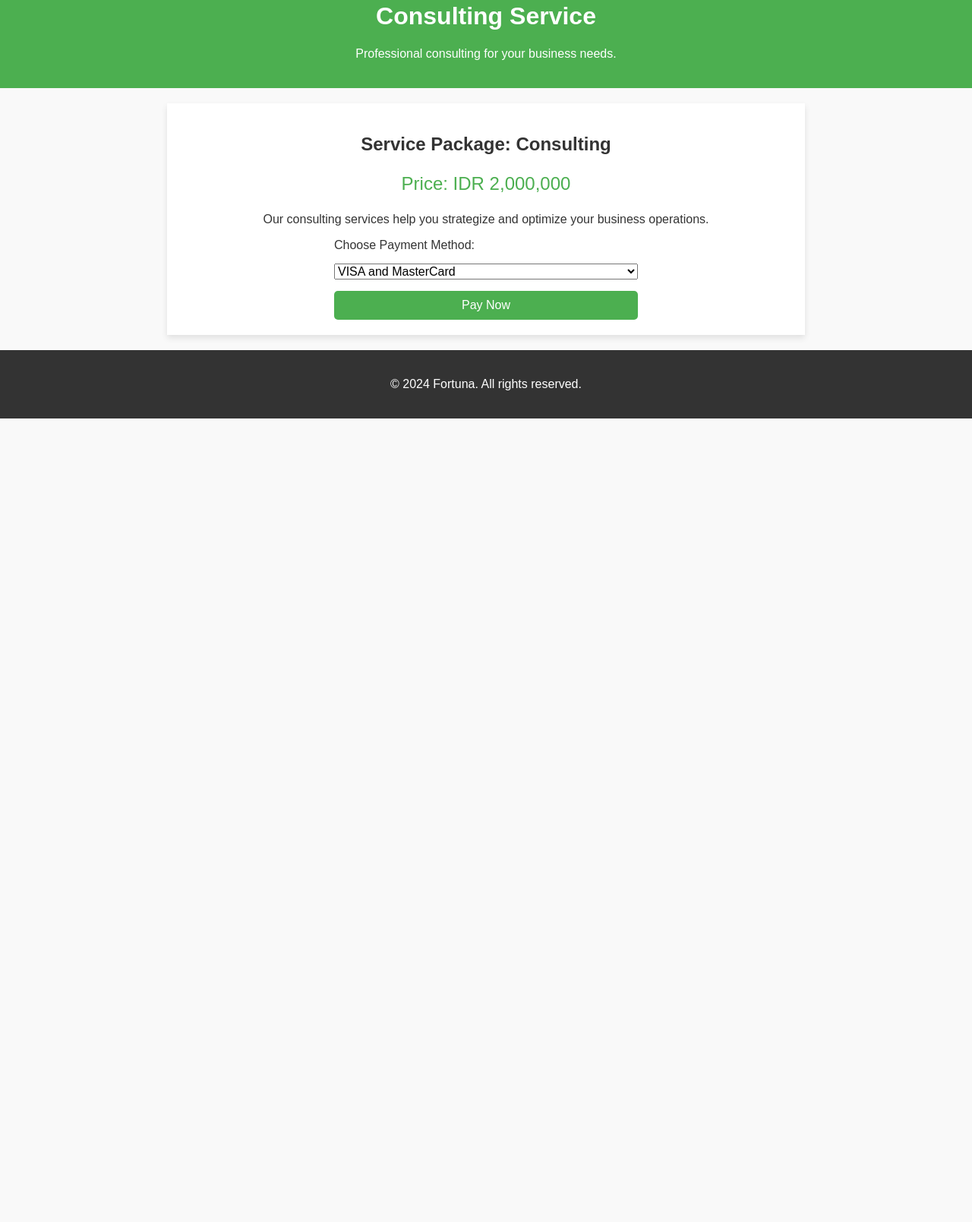
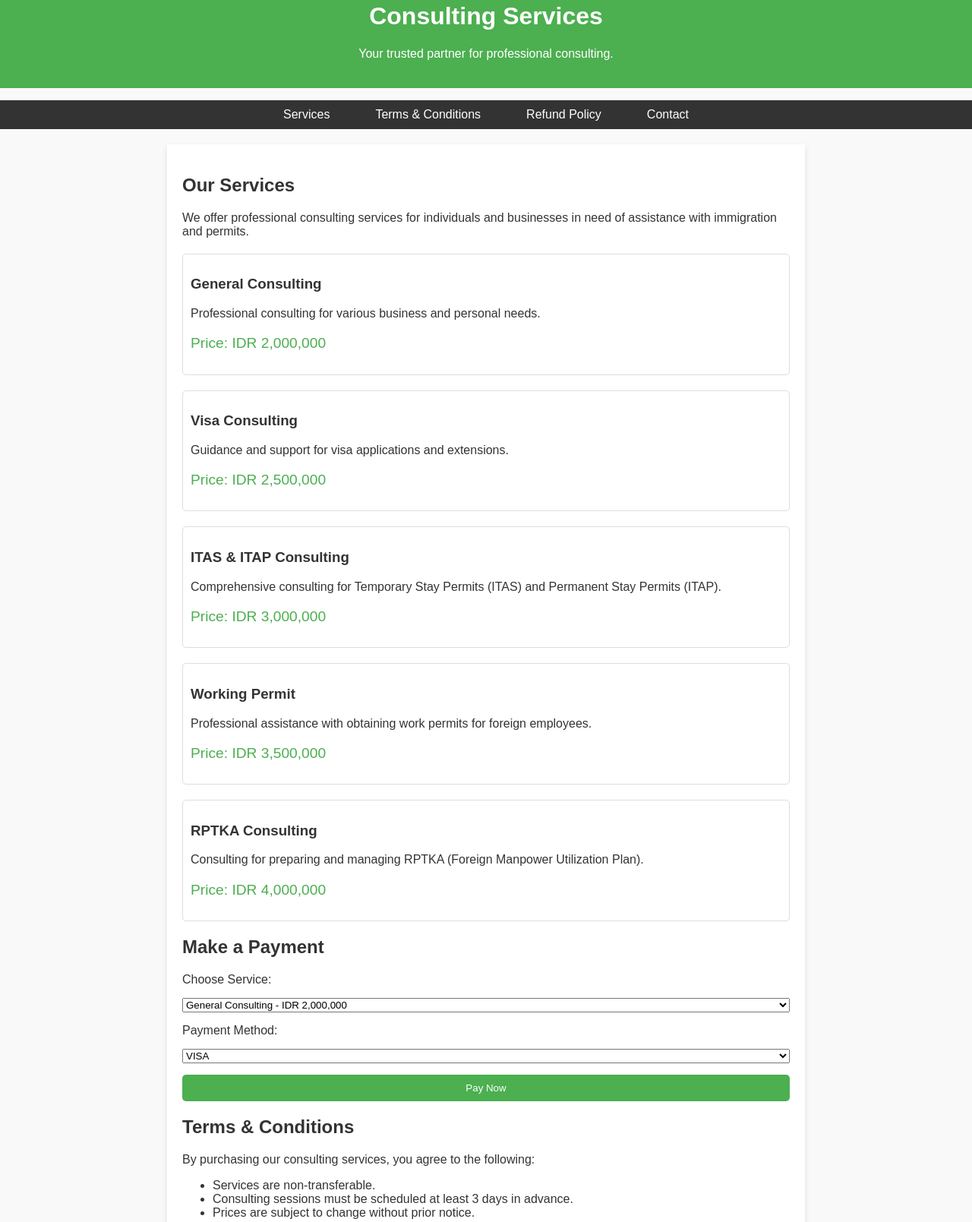
Before and after one commit to angga-syah/fortuna, a plain HTML site: page index.html in a window 1280 px wide. Shown: the part 38-1647 px from the top of the page at 76% size. Before the commit the page ends 800 px from the top, so only its background shows below. Drawn offline with Linux system fonts and the light colour scheme.

Commit message:
Add files via upload

```diff
--- a/index.html
+++ b/index.html
@@ -3,37 +3,115 @@
 <head>
     <meta charset="UTF-8">
     <meta name="viewport" content="width=device-width, initial-scale=1.0">
-    <title>Fortuna-Consulting Service</title>
+    <title>Fortuna Sada Nioga - Payment</title>
     <link rel="stylesheet" href="styles.css">
 </head>
 <body>
     <header>
-        <h1>Consulting Service</h1>
-        <p>Professional consulting for your business needs.</p>
+        <h1>Consulting Services</h1>
+        <p>Your trusted partner for professional consulting.</p>
     </header>
 
+    <nav>
+        <ul>
+            <li><a href="#services">Services</a></li>
+            <li><a href="#terms">Terms & Conditions</a></li>
+            <li><a href="#refund">Refund Policy</a></li>
+            <li><a href="#contact">Contact</a></li>
+        </ul>
+    </nav>
+
     <main>
-        <section class="product">
-            <h2>Service Package: Consulting</h2>
+        <!-- Section: Services -->
+        <section id="services" class="services-section">
+            <h2>Our Services</h2>
+            <p>We offer professional consulting services for individuals and businesses in need of assistance with immigration and permits.</p>
+
+            <ul class="services-list">
+                <li>
+                    <h3>General Consulting</h3>
+                    <p>Professional consulting for various business and personal needs.</p>
                     <p class="price">Price: IDR 2,000,000</p>
-            <p>Our consulting services help you strategize and optimize your business operations.</p>
+                </li>
+                <li>
+                    <h3>Visa Consulting</h3>
+                    <p>Guidance and support for visa applications and extensions.</p>
+                    <p class="price">Price: IDR 2,500,000</p>
+                </li>
+                <li>
+                    <h3>ITAS & ITAP Consulting</h3>
+                    <p>Comprehensive consulting for Temporary Stay Permits (ITAS) and Permanent Stay Permits (ITAP).</p>
+                    <p class="price">Price: IDR 3,000,000</p>
+                </li>
+                <li>
+                    <h3>Working Permit</h3>
+                    <p>Professional assistance with obtaining work permits for foreign employees.</p>
+                    <p class="price">Price: IDR 3,500,000</p>
+                </li>
+                <li>
+                    <h3>RPTKA Consulting</h3>
+                    <p>Consulting for preparing and managing RPTKA (Foreign Manpower Utilization Plan).</p>
+                    <p class="price">Price: IDR 4,000,000</p>
+                </li>
+            </ul>
         </section>
 
+        <!-- Section: Payment -->
+        <section class="payment-section">
+            <h2>Make a Payment</h2>
             <form class="payment-form" action="https://sandbox.paymentgateway.com/process" method="POST">
-            <input type="hidden" name="item_name" value="Consulting Service">
-            <input type="hidden" name="amount" value="2000000">
-            <input type="hidden" name="currency" value="IDR">
+                <label for="service">Choose Service:</label>
+                <select id="service" name="service" required>
+                    <option value="consulting">General Consulting - IDR 2,000,000</option>
+                    <option value="visa">Visa Consulting - IDR 2,500,000</option>
+                    <option value="itas-itap">ITAS & ITAP Consulting - IDR 3,000,000</option>
+                    <option value="working-permit">Working Permit - IDR 3,500,000</option>
+                    <option value="rptka">RPTKA Consulting - IDR 4,000,000</option>
+                </select>
 
-            <label for="payment-method">Choose Payment Method:</label>
+                <label for="payment-method">Payment Method:</label>
                 <select id="payment-method" name="payment_method" required>
-                <option value="visa">VISA and MasterCard</option>
+                    <option value="visa">VISA</option>
+                    <option value="mastercard">MasterCard</option>
                 </select>
+
                 <button type="submit" class="pay-button">Pay Now</button>
             </form>
+        </section>
+
+        <!-- Section: Terms & Conditions -->
+        <section id="terms" class="terms-section">
+            <h2>Terms & Conditions</h2>
+            <p>By purchasing our consulting services, you agree to the following:</p>
+            <ul>
+                <li>Services are non-transferable.</li>
+                <li>Consulting sessions must be scheduled at least 3 days in advance.</li>
+                <li>Prices are subject to change without prior notice.</li>
+            </ul>
+        </section>
+
+        <!-- Section: Refund Policy -->
+        <section id="refund" class="refund-section">
+            <h2>Refund Policy</h2>
+            <p>Refunds are only available under the following conditions:</p>
+            <ul>
+                <li>Cancellation requests made within 24 hours of purchase.</li>
+                <li>Refunds are processed within 7 working days.</li>
+                <li>No refunds for completed consulting sessions.</li>
+            </ul>
+        </section>
+
+        <!-- Section: Contact -->
+        <section id="contact" class="contact-section">
+            <h2>Contact Us</h2>
+            <p>For more information, reach out to us:</p>
+            <p>Email: info@fortunasadanioga.com</p>
+            <p>Phone: +62 2282 4741</p>
+        </section>
     </main>
 
     <footer>
-        <p>© 2024 Fortuna. All rights reserved.</p>
+        <p>© 2024 Fortuna Sada Nioga. All rights reserved.</p>
     </footer>
 </body>
 </html>
--- a/styles.css
+++ b/styles.css
@@ -1,3 +1,4 @@
+/* Global styles */
 body {
     font-family: Arial, sans-serif;
     margin: 0;
@@ -13,6 +14,30 @@ header {
     padding: 20px;
 }
 
+nav ul {
+    list-style: none;
+    padding: 0;
+    display: flex;
+    justify-content: center;
+    background-color: #333;
+}
+
+nav ul li {
+    margin: 0 15px;
+}
+
+nav ul li a {
+    text-decoration: none;
+    color: white;
+    padding: 10px 15px;
+    display: inline-block;
+}
+
+nav ul li a:hover {
+    background-color: #4CAF50;
+    border-radius: 5px;
+}
+
 main {
     max-width: 800px;
     margin: 20px auto;
@@ -21,12 +46,20 @@ main {
     box-shadow: 0 4px 8px rgba(0, 0, 0, 0.1);
 }
 
-.product {
-    text-align: center;
+.services-list {
+    list-style: none;
+    padding: 0;
 }
 
-.product .price {
-    font-size: 1.5em;
+.services-list li {
+    margin: 20px 0;
+    padding: 10px;
+    border: 1px solid #ddd;
+    border-radius: 5px;
+}
+
+.price {
+    font-size: 1.2em;
     color: #4CAF50;
 }
 
@@ -35,34 +68,17 @@ main {
     flex-direction: column;
     gap: 15px;
     margin-top: 20px;
-    max-width: 400px;
-    margin: 0 auto;
-}
-
-.payment-form label,
-.payment-form select,
-.payment-form button {
-    font-size: 1em;
 }
 
 .pay-button {
-    padding: 10px 20px;
     background-color: #4CAF50;
     color: white;
     border: none;
+    padding: 10px;
     border-radius: 5px;
     cursor: pointer;
-    transition: background-color 0.3s;
 }
 
 .pay-button:hover {
     background-color: #45a049;
 }
-
-footer {
-    text-align: center;
-    padding: 20px;
-    background-color: #333;
-    color: white;
-    margin-top: 20px;
-}
```
Lines whose indentation alone changed are shown as unchanged.
